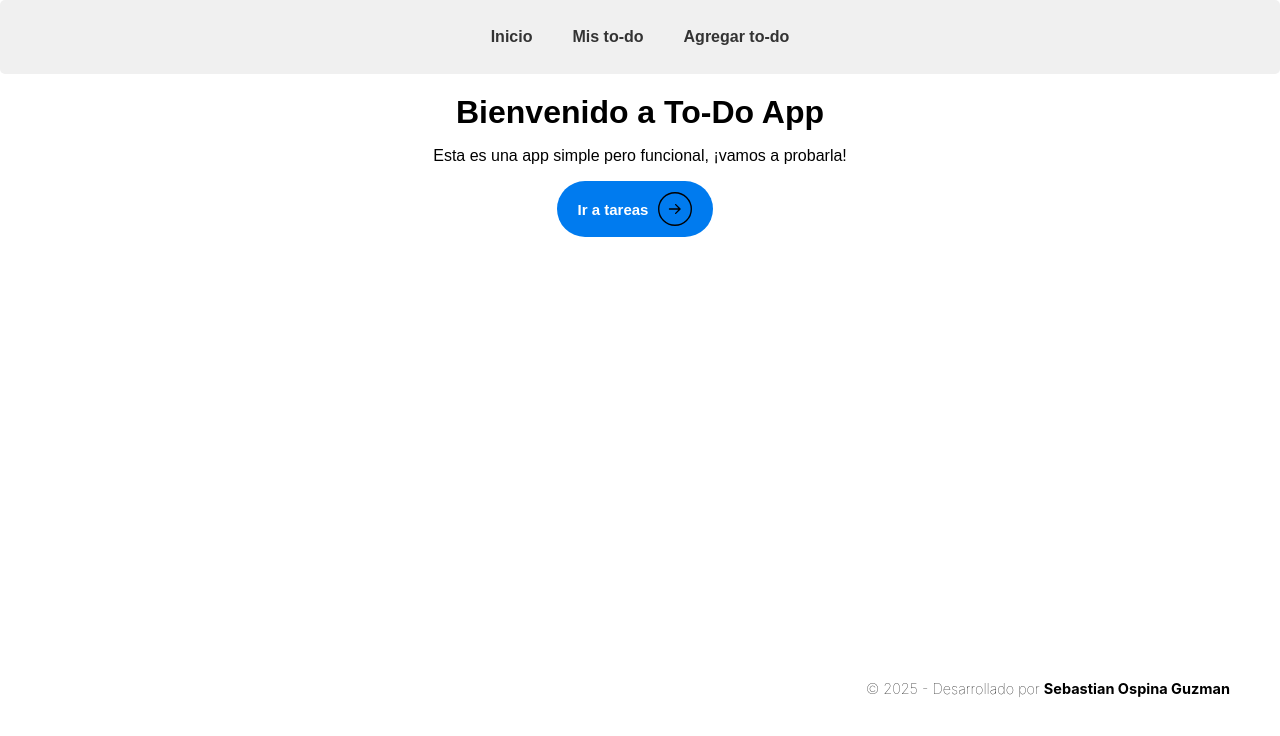
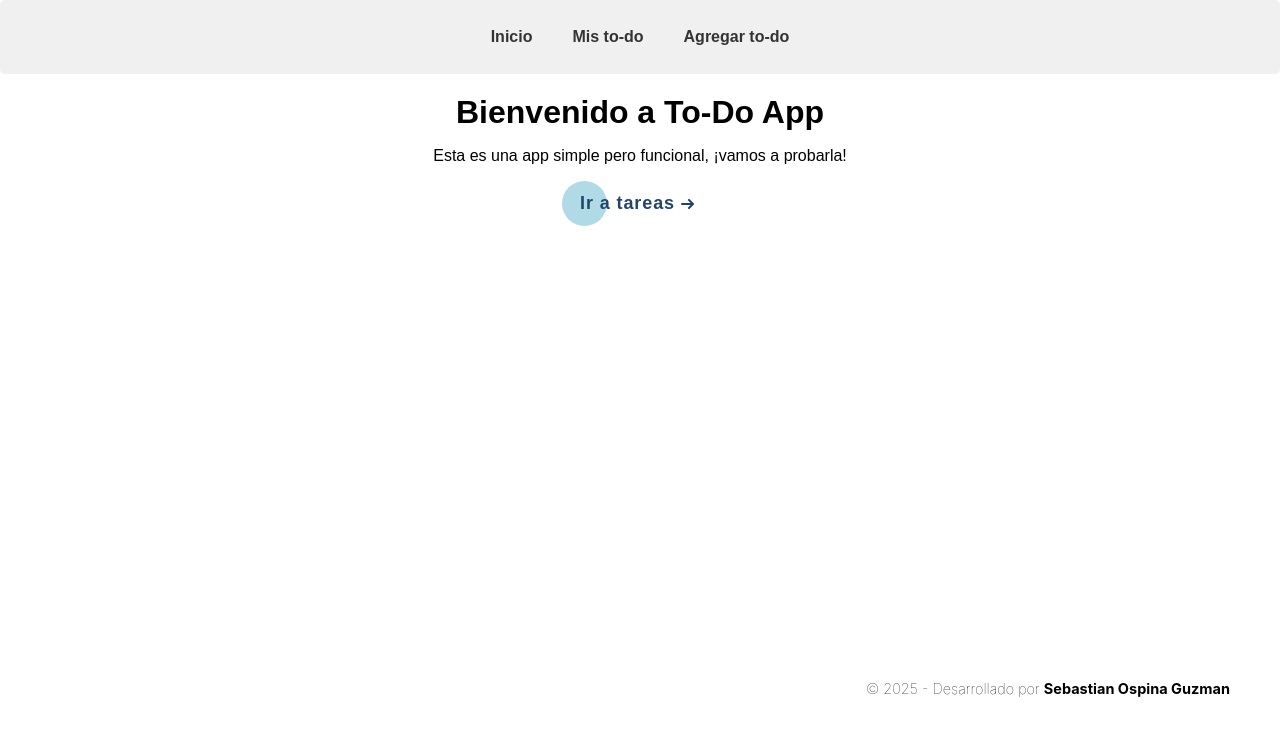
Before and after one commit to asebasg/todo-basic, a React (Create React App) app: page / in a window 1280 px wide. Shown: the top 736 px of the page. Built offline with nearby package versions, Linux system fonts and the light colour scheme.

Commit message:
Agregue la dependencia de styled-components y refactorice RouteButton para usar componentes con estilo (#11)

```diff
--- a/package.json
+++ b/package.json
@@ -11,6 +11,7 @@
     "react-dom": "^19.1.0",
     "react-router-dom": "^7.6.3",
     "react-scripts": "^5.0.1",
+    "styled-components": "^6.1.19",
     "web-vitals": "^2.1.4"
   },
   "scripts": {
--- a/src/components/RouteButton.css
+++ /dev/null
@@ -1,30 +0,0 @@
-.route-button {
-  cursor: pointer;
-  font-weight: 700;
-  transition: all 0.2s;
-  padding: 10px 20px;
-  border-radius: 100px;
-  background: #007bef;
-  border: 1px solid transparent;
-  display: flex;
-  align-items: center;
-  font-size: 15px;
-}
-
-.route-button:hover {
-  background: #178cfa;
-}
-
-.route-button > svg {
-  width: 34px;
-  margin-left: 10px;
-  transition: transform 0.3s ease-in-out;
-}
-
-.route-button:hover svg {
-  transform: translateX(5px);
-}
-
-.route-button:active {
-  transform: scale(0.95);
-}
--- a/src/components/RouteButton.js
+++ b/src/components/RouteButton.js
@@ -1,31 +1,77 @@
-import React from "react";
-import './RouteButton.css';
+import React from 'react';
+import styled from 'styled-components';
 
-function RouteButton(props) {
+const RouteButton = ({ onClick }) => {
   return (
-    <button {...props} className="route-button">
-      <span>Ir a tareas</span>
-      <svg
-        xmlns="http://www.w3.org/2000/svg"
-        fill="none"
-        viewBox="0 0 74 74"
-        height="34"
-        width="34"
-      >
-        <circle
-          strokeWidth="3"
-          stroke="black"
-          r="35.5"
-          cy="37"
-          cx="37"
-        ></circle>
-        <path
-          fill="black"
-          d="M25 35.5C24.1716 35.5 23.5 36.1716 23.5 37C23.5 37.8284 24.1716 38.5 25 38.5V35.5ZM49.0607 38.0607C49.6464 37.4749 49.6464 36.5251 49.0607 35.9393L39.5147 26.3934C38.9289 25.8076 37.9792 25.8076 37.3934 26.3934C36.8076 26.9792 36.8076 27.9289 37.3934 28.5147L45.8787 37L37.3934 45.4853C36.8076 46.0711 36.8076 47.0208 37.3934 47.6066C37.9792 48.1924 38.9289 48.1924 39.5147 47.6066L49.0607 38.0607ZM25 38.5L48 38.5V35.5L25 35.5V38.5Z"
-        ></path>
-      </svg>
-    </button>
+    <StyledWrapper>
+      <button className="cta" onClick={onClick}>
+        <span>Ir a tareas</span>
+        <svg width="15px" height="10px" viewBox="0 0 13 10">
+          <path d="M1,5 L11,5" />
+          <polyline points="8 1 12 5 8 9" />
+        </svg>
+      </button>
+    </StyledWrapper>
   );
 }
 
+const StyledWrapper = styled.div`
+  .cta {
+    position: relative;
+    margin: auto;
+    padding: 12px 18px;
+    transition: all 0.2s ease;
+    border: none;
+    background: none;
+    cursor: pointer;
+  }
+
+  .cta:before {
+    content: "";
+    position: absolute;
+    top: 0;
+    left: 0;
+    display: block;
+    border-radius: 50px;
+    background: #b1dae7;
+    width: 45px;
+    height: 45px;
+    transition: all 0.3s ease;
+  }
+
+  .cta span {
+    position: relative;
+    font-family: "Ubuntu", sans-serif;
+    font-size: 18px;
+    font-weight: 700;
+    letter-spacing: 0.05em;
+    color: #234567;
+  }
+
+  .cta svg {
+    position: relative;
+    top: 0;
+    margin-left: 10px;
+    fill: none;
+    stroke-linecap: round;
+    stroke-linejoin: round;
+    stroke: #234567;
+    stroke-width: 2;
+    transform: translateX(-5px);
+    transition: all 0.3s ease;
+  }
+
+  .cta:hover:before {
+    width: 100%;
+    background: #b1dae7;
+  }
+
+  .cta:hover svg {
+    transform: translateX(0);
+  }
+
+  .cta:active {
+    transform: scale(0.95);
+  }`;
+
 export default RouteButton;
```
Also changed, not shown: 1 other file (tests, documents, lock files or other folders).
